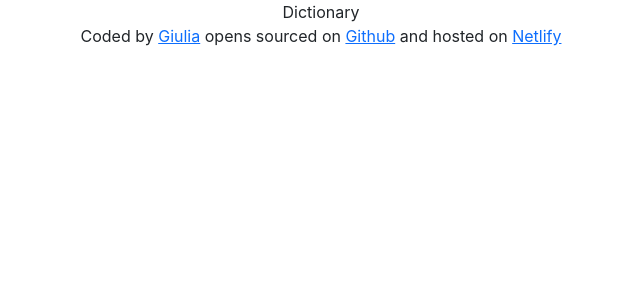
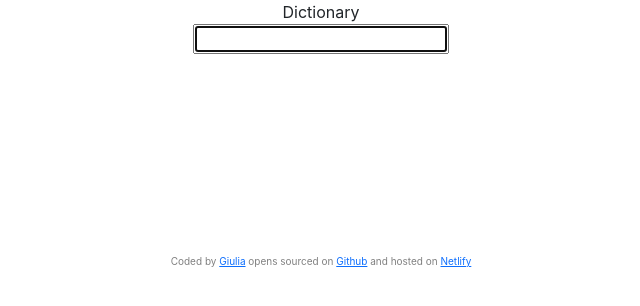
Before and after one commit to giulia-gazzetto/dictionaryapp, a React (Create React App) app: page / in a window 1280 px wide. Shown: the top 306 px of the page, without its empty margins (319-959 px from the left). Built offline with nearby package versions, Linux system fonts and the light colour scheme.

Commit message:
added search engine form

```diff
--- a/src/App.css
+++ b/src/App.css
@@ -1,3 +1,9 @@
 .App {
   text-align: center;
 }
+
+footer {
+  font-size: 10px;
+  color: grey;
+  margin-top: 200px;
+}
--- a/src/App.js
+++ b/src/App.js
@@ -1,9 +1,13 @@
 import "./App.css";
+import Dictionary from "./Dictionary";
 
 export default function App() {
   return (
     <div className="App">
       <header className="App-header">Dictionary</header>
+      <div>
+        <Dictionary />
+      </div>
       <footer>
         Coded by <a href="https://github.com/gio-gionni">Giulia</a> opens
         sourced on{" "}
--- /dev/null
+++ b/src/Dictionary.js
@@ -0,0 +1,23 @@
+import React, { useState } from "react";
+import "./Dictionary.css";
+
+export default function Dictionary() {
+  let [keyword, setKeyword] = useState("");
+
+  function search(event) {
+    event.preventDefault();
+    alert(`Searching for ${keyword}`);
+  }
+
+  function handleKeywordChange(event) {
+    setKeyword(event.target.value);
+  }
+
+  return (
+    <div className="Dictionary">
+      <form onSubmit={search}>
+        <input type="search" autoFocus={true} onChange={handleKeywordChange} />
+      </form>
+    </div>
+  );
+}
```
Also changed, not shown: src/Dictionary.css (added).
